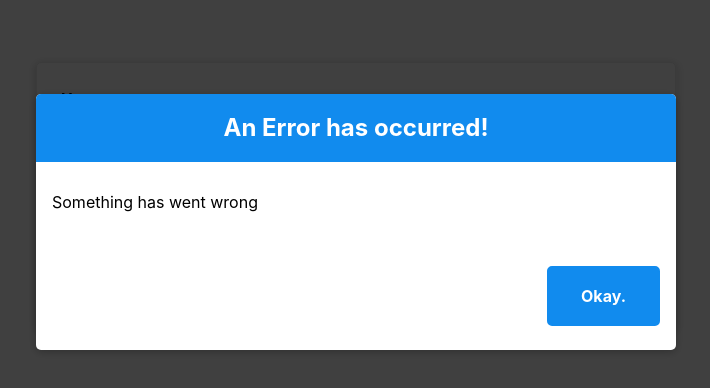
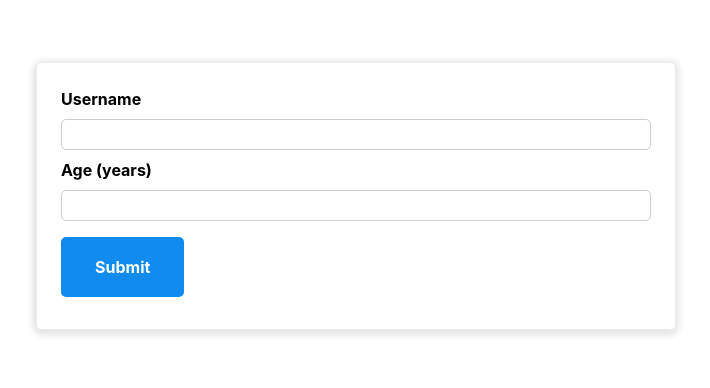
Before and after one commit to aindriu80/academind-react-users-app, a React (Create React App) app: page / in a window 1280 px wide. Shown: the part 146-534 px from the top of the page, without its empty margins (284-994 px from the left). Built offline with nearby package versions, Linux system fonts and the light colour scheme.

Commit message:
Managing the Error State

```diff
--- a/src/components/UI/ErrorModal.js
+++ b/src/components/UI/ErrorModal.js
@@ -4,7 +4,7 @@ import classes from './ErrorModal.module.css'
 const ErrorModal = (props) => {
   return (
     <div>
-      <div className={classes.backdrop} />
+      <div className={classes.backdrop} onClick={props.onConfirm} />
       <Card className={classes.modal}>
         <header className={classes.header}>
           <h2>{props.title}</h2>
@@ -13,7 +13,7 @@ const ErrorModal = (props) => {
           <p>{props.message}</p>
         </div>
         <footer className={classes.actions}>
-          <Button>Okay.</Button>
+          <Button onClick={props.onConfirm}>Okay.</Button>
         </footer>
       </Card>
     </div>
--- a/src/components/Users/AddUser.js
+++ b/src/components/Users/AddUser.js
@@ -8,13 +8,36 @@ import classes from './AddUser.module.css'
 const AddUser = (props) => {
   const [enteredUsername, setEnteredUsername] = useState('')
   const [enteredAge, setEnteredAge] = useState('')
+  const [error, setError] = useState()
 
   const addUserHandler = (event) => {
     event.preventDefault()
-    if (enteredUsername.trim().length === 0 || enteredAge.trim().length === 0) {
+    if (enteredUsername.trim().length === 0 && enteredAge.trim().length === 0) {
+      setError({
+        title: 'Invalid input',
+        message: 'Please enter a valid name and age (non-empty values).',
+      })
+      return
+    }
+    if (enteredUsername.trim().length === 0) {
+      setError({
+        title: 'Invalid input',
+        message: 'Please enter a valid name (non-empty values).',
+      })
+      return
+    }
+    if (enteredAge.trim().length === 0) {
+      setError({
+        title: 'Invalid input',
+        message: 'Please enter a valid age (non-empty values).',
+      })
       return
     }
     if (enteredAge < 1) {
+      setError({
+        title: 'Invalid Age',
+        message: 'Please enter a valid age (>0).',
+      })
       return
     }
     props.onAddUser(enteredUsername, enteredAge)
@@ -29,12 +52,19 @@ const AddUser = (props) => {
     setEnteredAge(event.target.value)
   }
 
+  const errorHandler = () => {
+    setError(null)
+  }
+
   return (
     <div>
-      <ErrorModal
-        title="An Error has occurred!"
-        message="Something has went wrong"
-      />
+      {error && (
+        <ErrorModal
+          title={error.title}
+          message={error.message}
+          onConfirm={errorHandler}
+        />
+      )}
       <Card className={classes.input}>
         <form onSubmit={addUserHandler}>
           <label htmlFor="username">Username</label>
```
